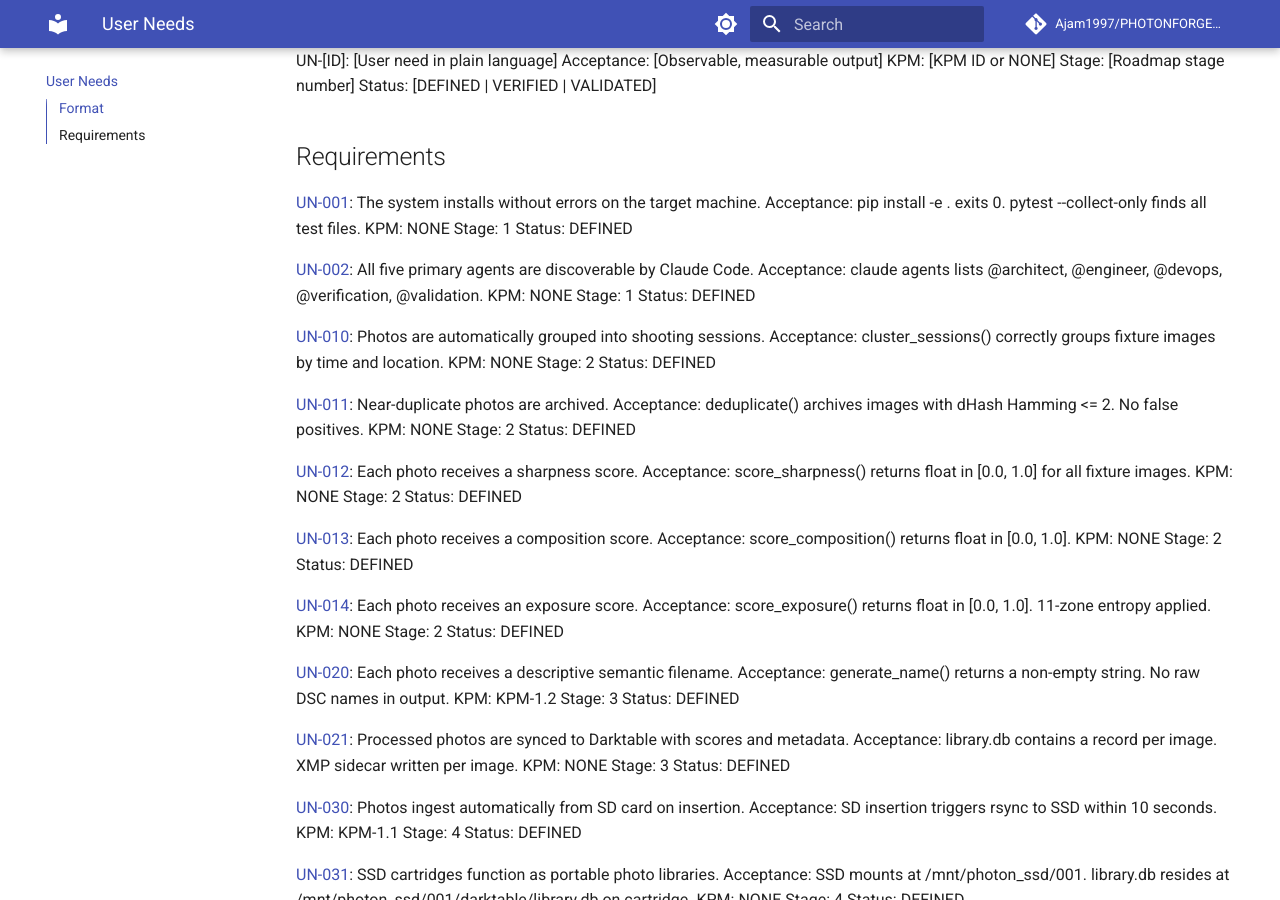
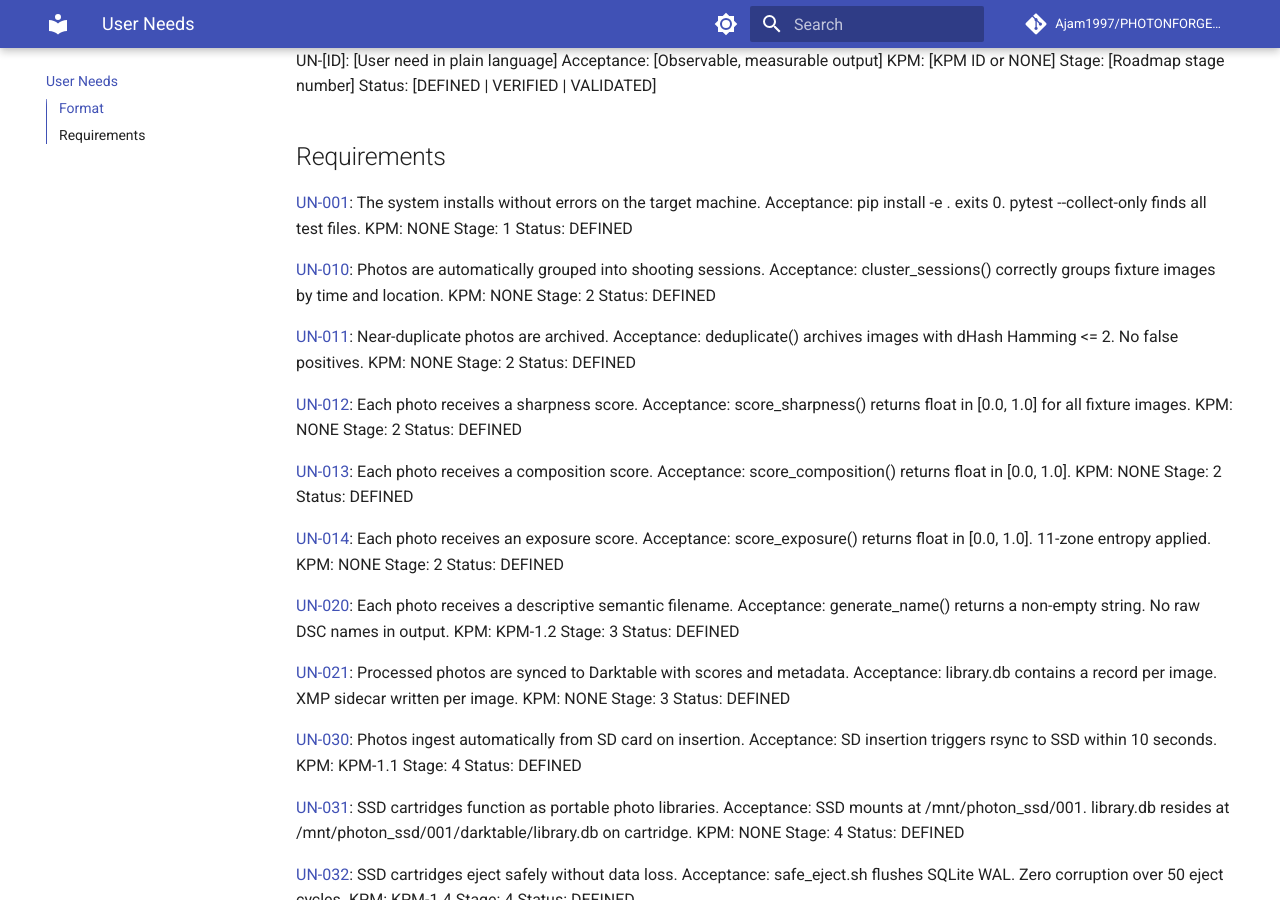
Before and after one commit to Ajam1997/PHOTONFORGE_Photo-Workflow, an MkDocs documentation site: the page built from docs/living-user-needs.md, in a window 1280 px wide and 900 px high, scrolled down 322 px. Built offline with MkDocs 1.6.1 and Material for MkDocs 9.7.7, drawn with Linux system fonts in a browser that asks for light colours; comment, search, counter and statistics services are not loaded.

Commit message:
docs: auto-regenerate from GitHub Issues [skip ci]

```diff
--- a/docs/living-user-needs.md
+++ b/docs/living-user-needs.md
@@ -15,12 +15,6 @@ Status: [DEFINED | VERIFIED | VALIDATED]
 <!-- AUTO:user_needs -->
 [UN-001](https://github.com/Ajam1997/PHOTONFORGE_Photo-Workflow/issues/30): The system installs without errors on the target machine.
 Acceptance: pip install -e . exits 0. pytest --collect-only finds all test files.
-KPM: NONE
-Stage: 1
-Status: DEFINED
-
-[UN-002](https://github.com/Ajam1997/PHOTONFORGE_Photo-Workflow/issues/31): All five primary agents are discoverable by Claude Code.
-Acceptance: claude agents lists @architect, @engineer, @devops, @verification, @validation.
 KPM: NONE
 Stage: 1
 Status: DEFINED
```
